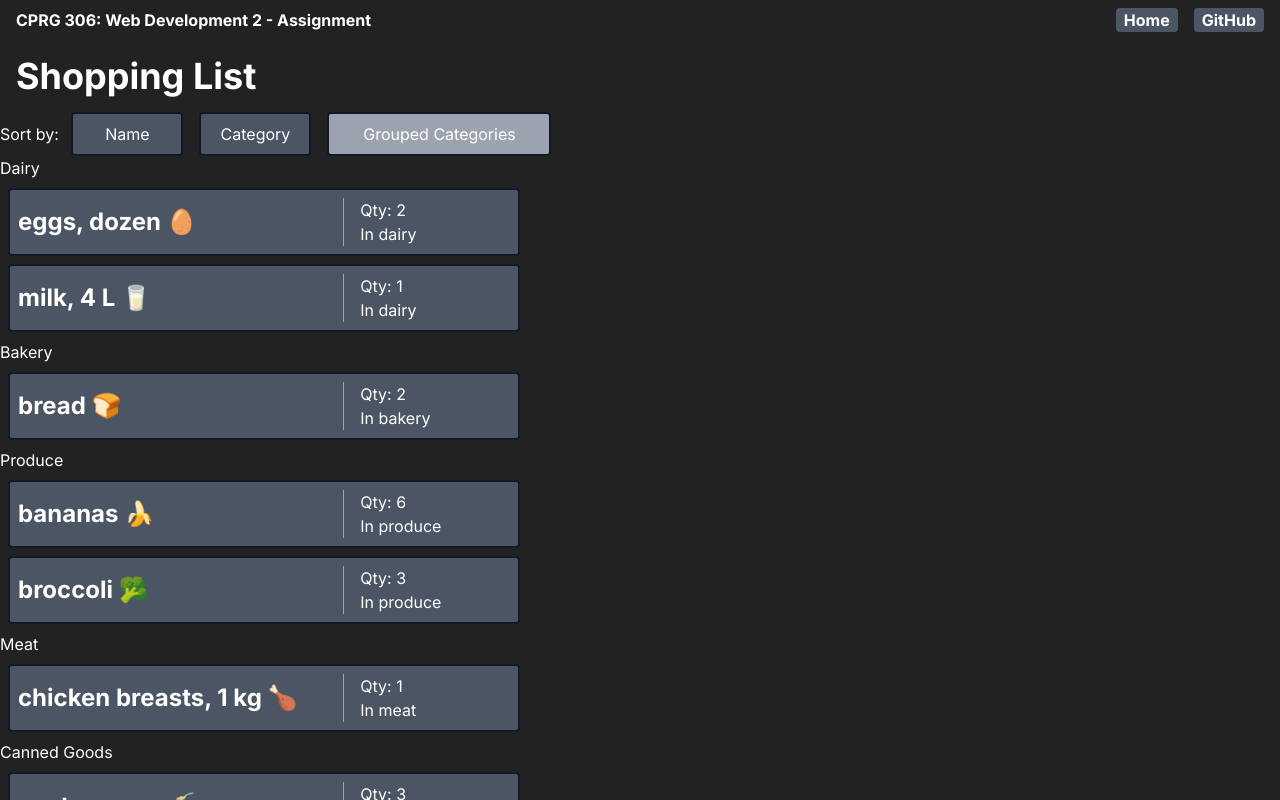
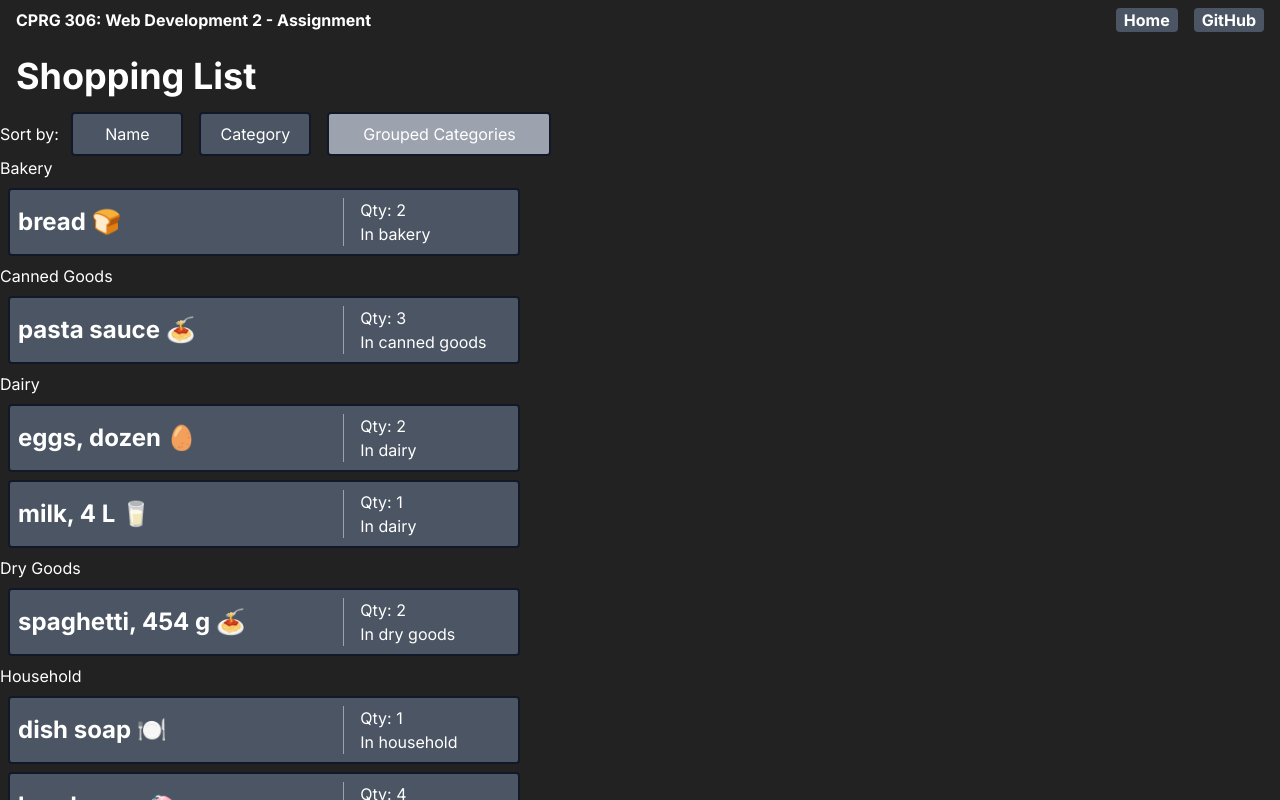
Before and after one commit to James-Sundby/cprg306-assignments, a Next.js app: page /week5 in a window 1280 px wide. Both pictures are taken after a click on the button "Grouped Categories". Shown: the top 800 px of the page. Built offline with nearby package versions, Linux system fonts and the light colour scheme.

Commit message:
Added a .sort() to category display

```diff
--- a/app/week5/item-list.js
+++ b/app/week5/item-list.js
@@ -7,7 +7,7 @@ import itemsData from "./items.json";
 export default function ItemList() {
   const [sortBy, setSortBy] = useState("name");
 
-  let items = itemsData.slice();
+  let items = [...itemsData]
 
   let groupedItems = items.reduce((group, item) => {
     let category = item.category
@@ -46,7 +46,7 @@ export default function ItemList() {
         )}
         {sortBy === 'grouped' && (
           <div>
-            {Object.keys(groupedItems).map((category) => (
+            {Object.keys(groupedItems).sort().map((category) => (
             <div key={category}>
               <h3 className="capitalize">{category}</h3>
               <ul>
```
